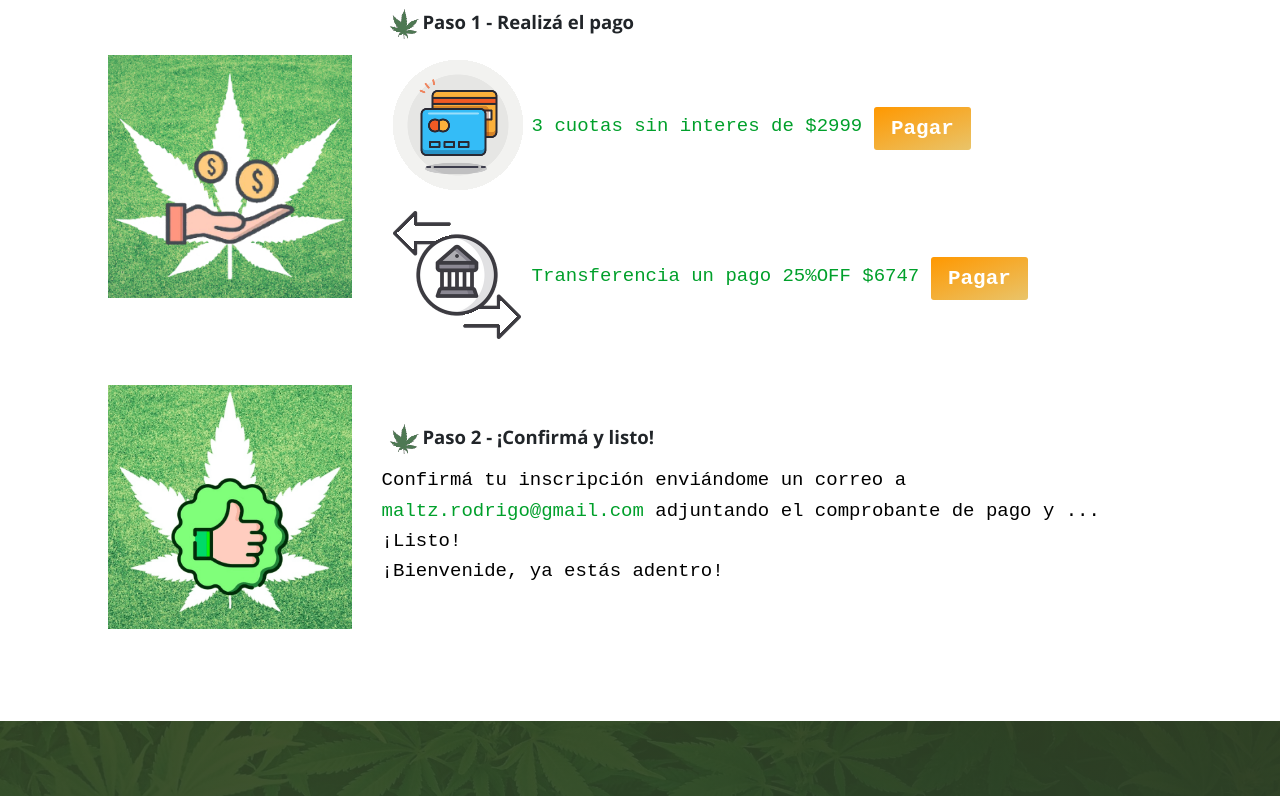
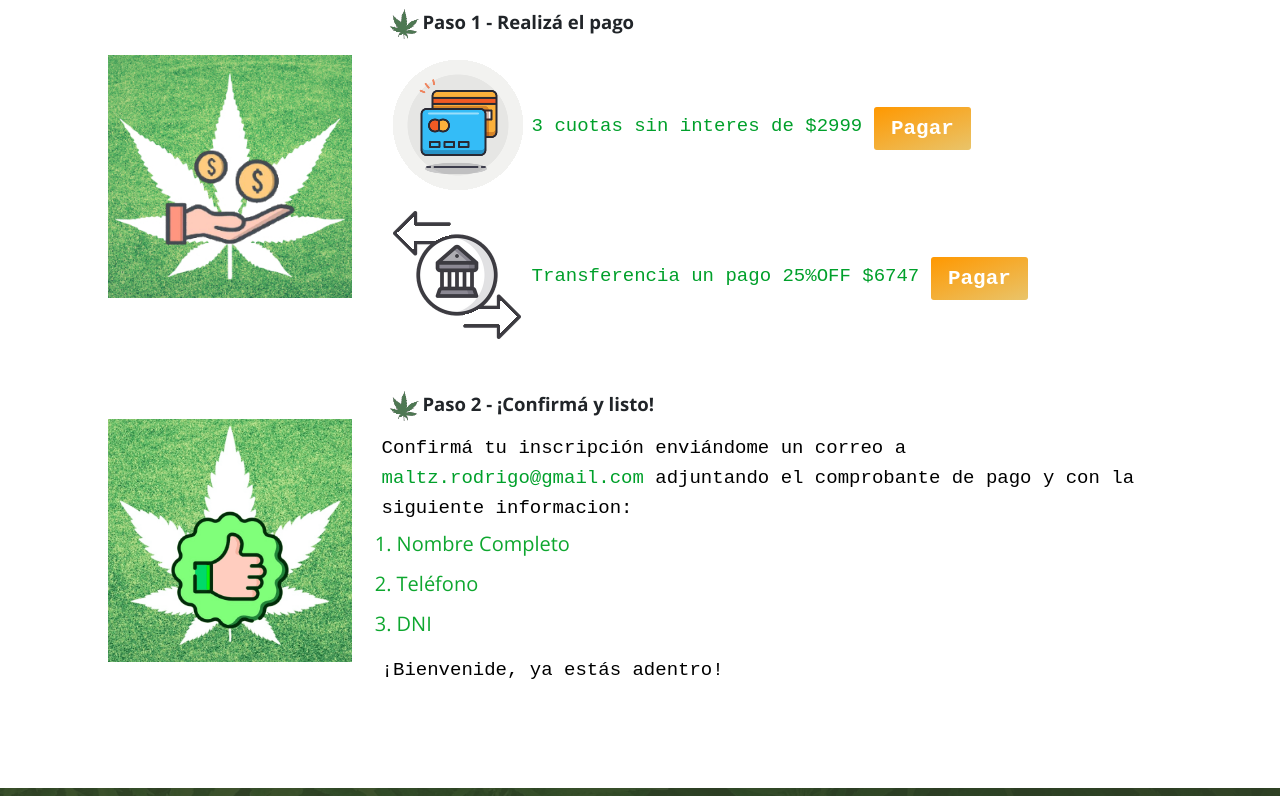
Before and after one commit to facundorsabia/IngenieroCannabico, a plain HTML site: page inscripcionworkshop.html in a window 1280 px wide. Shown: the part 453-1249 px from the top of the page. Drawn offline with nearby package versions, Linux system fonts and the light colour scheme; a script that the page names is missing.

Commit message:
inscripcion workshop

```diff
--- a/inscripcionworkshop.html
+++ b/inscripcionworkshop.html
@@ -112,7 +112,13 @@
                         </div>
                         <div class="col-sm-9">
                             <h4 class="services__tittle"><img src="img/cannabisicon4.png">Paso 2 - ¡Confirmá y listo!</h4>
-                            <p class="m-0">Confirmá tu inscripción enviándome un correo a <a href="mailto:maltz.rodrigo@gmail.com?Subject=Consulta%20desde%20la%20web"><span class="header__text--span">maltz.rodrigo@gmail.com</span></a> adjuntando el comprobante de pago y ...¡Listo!</p>
+                            <p class="m-0">Confirmá tu inscripción enviándome un correo a <a href="mailto:maltz.rodrigo@gmail.com?Subject=Consulta%20desde%20la%20web"><span class="header__text--span">maltz.rodrigo@gmail.com</span></a> adjuntando el comprobante de pago y con la siguiente informacion:</p>
+                            <ol class="datos">
+                                <li>Nombre Completo</li>
+                                <li>Teléfono</li>
+                                <li>DNI</li>
+                                <!--<li>Horario Elegido</li>-->
+                            </ol>
                             <p>¡Bienvenide, ya estás adentro!</p>
                         </div>
                     </div>
```
